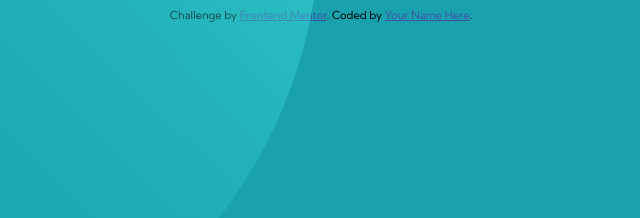
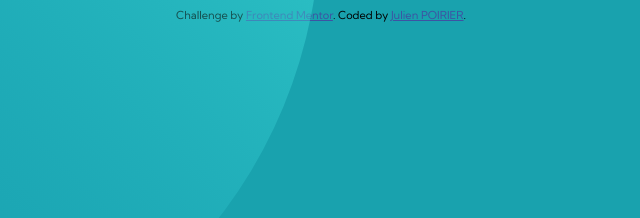
Before and after one commit to Jerkyrio/Challenge-Profile-card-component, a plain HTML site: page index.html in a window 1280 px wide. Shown: the top 218 px of the page, 327-967 px from the left. Drawn offline with Linux system fonts and the light colour scheme.

Commit message:
Update index.html

```diff
--- a/index.html
+++ b/index.html
@@ -49,7 +49,7 @@
     </div>
   <div class="attribution">
     Challenge by <a href="https://www.frontendmentor.io?ref=challenge" target="_blank">Frontend Mentor</a>.
-    Coded by <a href="#">Your Name Here</a>.
+    Coded by <a href="https://github.com/Jerkyrio">Julien POIRIER</a>.
   </div>
 </body>
 </html>
```
